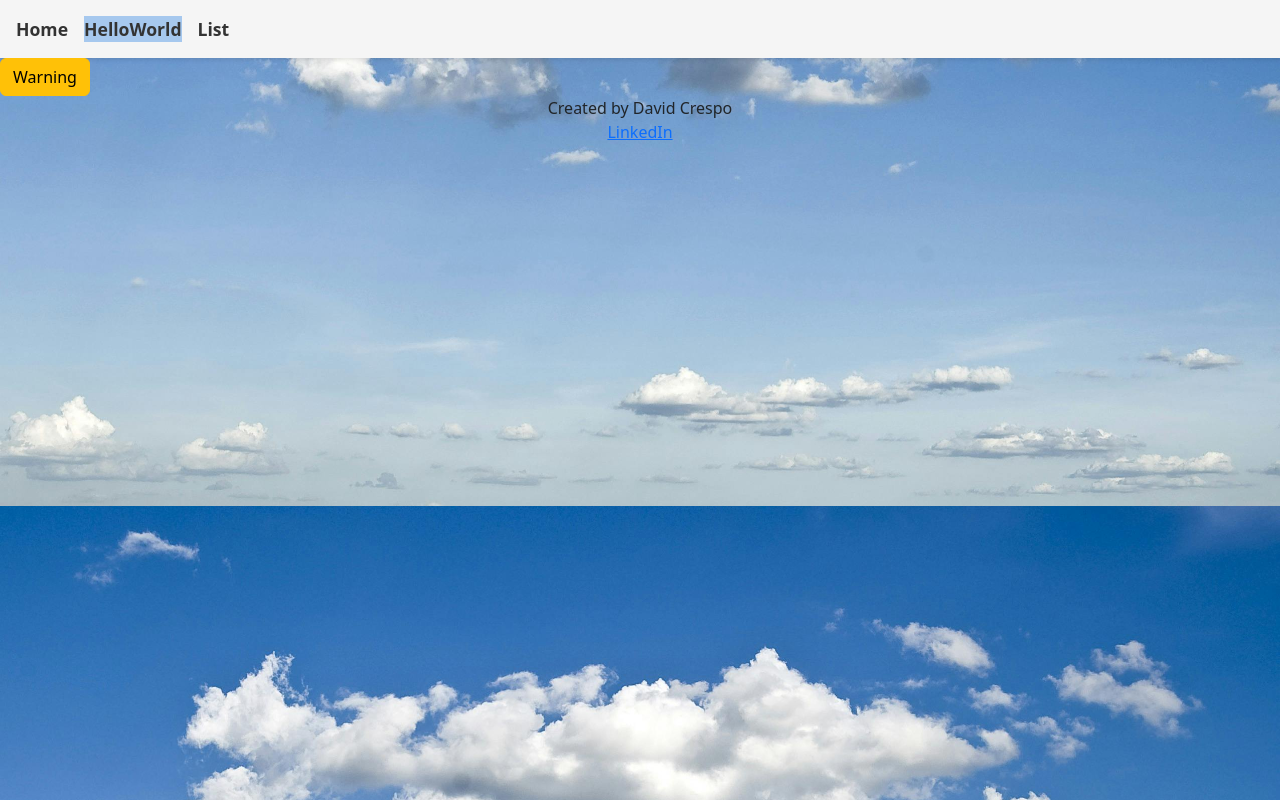
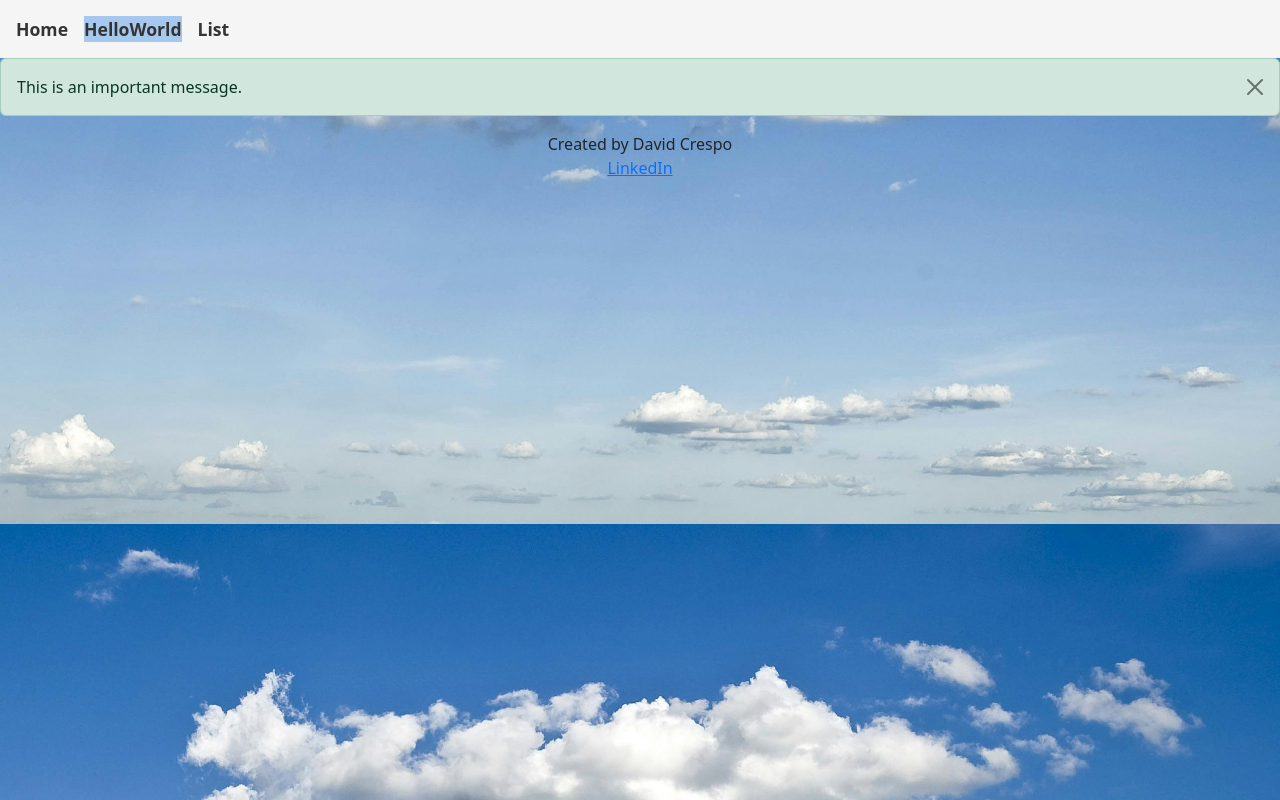
Before and after one commit to iguannago/my_react, a React app in the folder my-workspace/: page /hello-world in a window 1280 px wide. Built offline with nearby package versions, Linux system fonts and the light colour scheme.

Commit message:
add helloWorld2 and Alert2 components and unit tests

```diff
--- a/my-workspace/src/app/app.tsx
+++ b/my-workspace/src/app/app.tsx
@@ -7,8 +7,8 @@ import {
 import Home from 'src/components/Home/Home';
 import Menu from 'src/components/Menu/Menu';
 import './app.module.scss';
-import HelloWorld1 from 'src/components/HelloWorld/HelloWorld1/HelloWorld1';
 import Footer from 'src/components/Footer/Footer';
+import HelloWorld2 from 'src/components/HelloWorld/HelloWorld2/HelloWorld2';
 
 export function App() {
   return (
@@ -21,7 +21,7 @@ export function App() {
             <Route
               path="/hello-world"
               element={
-                <HelloWorld1 alertMessage={'This is an important message.'} />
+                <HelloWorld2 alertMessage={'This is an important message.'} />
               }
             />
             <Route path="/list" element={<div>List</div>} />
--- /dev/null
+++ b/my-workspace/src/components/HelloWorld/HelloWorld2/Alert2.tsx
@@ -0,0 +1,22 @@
+interface Alert2Props {
+  alertMessage: string;
+}
+
+const Alert2 = ({ alertMessage }: Alert2Props) => {
+  return (
+    <div
+      className="alert alert-success alert-dismissible fade show"
+      role="alert"
+    >
+      {alertMessage}
+      <button
+        type="button"
+        className="btn-close"
+        data-bs-dismiss="alert"
+        aria-label="Close"
+      ></button>
+    </div>
+  );
+};
+
+export default Alert2;
--- /dev/null
+++ b/my-workspace/src/components/HelloWorld/HelloWorld2/HelloWorld2.tsx
@@ -0,0 +1,11 @@
+import Alert2 from './Alert2';
+
+interface HelloWorld2Props {
+  alertMessage: string;
+}
+
+const HelloWorld2 = ({ alertMessage }: HelloWorld2Props) => {
+  return <Alert2 alertMessage={alertMessage} />;
+};
+
+export default HelloWorld2;
```
Also changed, not shown: 1 other file (tests, documents, lock files or other folders).
